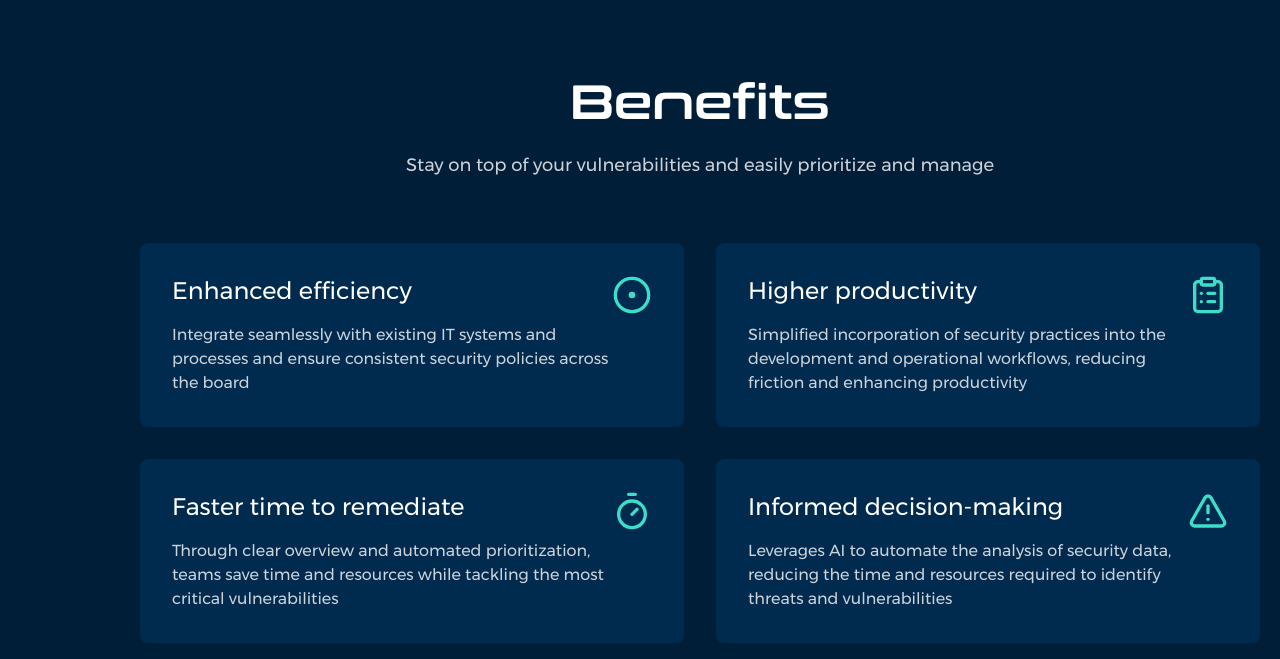
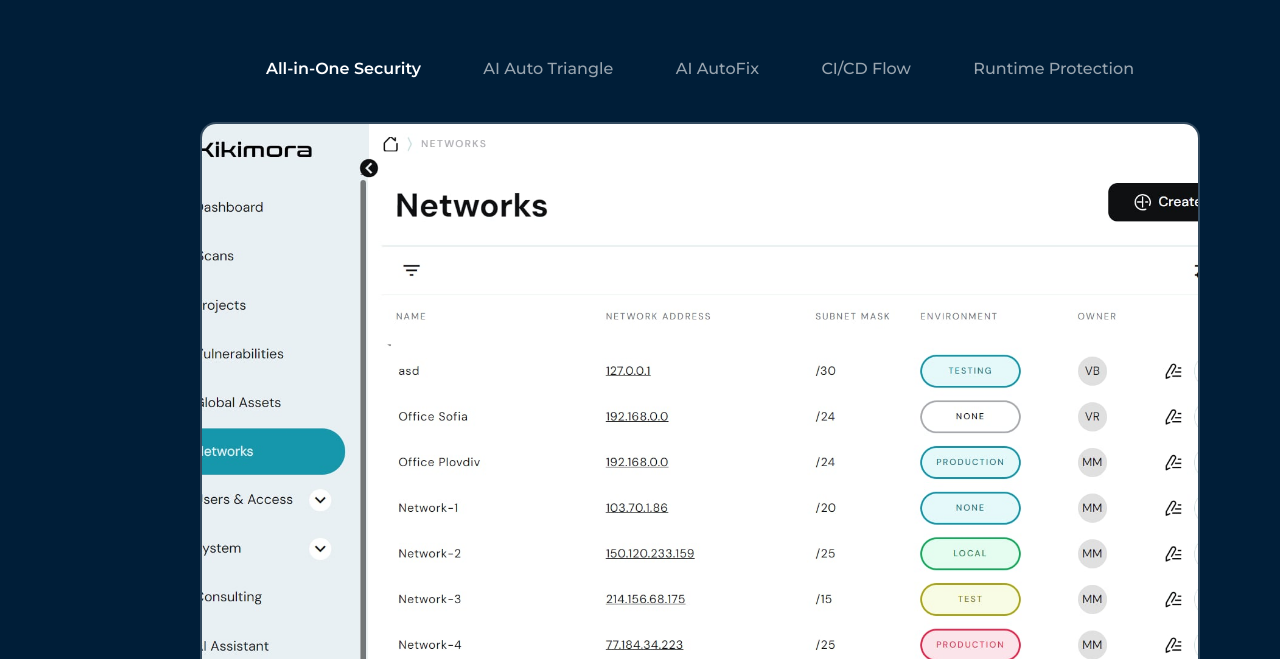
Before and after one commit to NikolaSirakov3/Kikimora-website, a React (Vite) app: page / in a window 1280 px wide. Shown: the part 1201-1860 px from the top of the page. Built offline with nearby package versions, Linux system fonts and the light colour scheme.

Commit message:
Add ImageSwitcher component to App for dynamic image display; enhance user interaction with selectable image options.

```diff
--- a/src/App.tsx
+++ b/src/App.tsx
@@ -16,6 +16,7 @@ import { Blog } from "@/pages/Blog";
 import { BlogPost } from "@/pages/BlogPost";
 import { GetInTouch } from "@/components/home/GetInTouch";
 import { About } from "@/pages/About";
+import { ImageSwitcher } from "@/components/home/ImageSwitcher";
 
 function App() {
   return (
@@ -29,6 +30,7 @@ function App() {
               element={
                 <>
                   <Hero />
+                  <ImageSwitcher />
                   <Benefits />
                   <DevelopersCaseStudy />
                   <Clients />
--- /dev/null
+++ b/src/components/home/ImageSwitcher.tsx
@@ -0,0 +1,62 @@
+import React, { useState } from "react";
+
+interface ImageOption {
+  id: number;
+  label: string;
+  src: string;
+}
+
+const imageOptions: ImageOption[] = [
+  { id: 1, label: "All-in-One Security", src: "/menu1.jfif" },
+  { id: 2, label: "AI Auto Triangle", src: "/menu2.jfif" },
+  { id: 3, label: "AI AutoFix", src: "/menu3.jfif" },
+  { id: 4, label: "CI/CD Flow", src: "/menu4.jfif" },
+  { id: 5, label: "Runtime Protection", src: "/menu5.jfif" },
+];
+
+export function ImageSwitcher() {
+  const [selectedImage, setSelectedImage] = useState<number>(1);
+
+  return (
+    <section className="py-16 px-4 bg-[#001E38]">
+      <div className="flex flex-col items-center gap-8">
+        {/* Image switcher text links */}
+        <div className="flex gap-6 justify-center">
+          {imageOptions.map((option) => (
+            <button
+              key={option.id}
+              onClick={() => setSelectedImage(option.id)}
+              style={{
+                borderRadius: 0,
+                borderTop: "none",
+                borderLeft: "none",
+                borderRight: "none",
+              }}
+              className={`text-base bg-transparent pb-2 outline-none font-montserrat ${
+                selectedImage === option.id
+                  ? "text-white font-semibold"
+                  : "text-white/60"
+              }`}
+            >
+              {option.label}
+            </button>
+          ))}
+        </div>
+
+        {/* Image display with fixed dimensions and white border */}
+        <div className="w-[1000px] h-[600px] relative rounded-2xl border-2 border-white/20 overflow-hidden">
+          {imageOptions.map((option) => (
+            <img
+              key={option.id}
+              src={option.src}
+              alt={`Menu ${option.id}`}
+              className={`w-full h-full object-cover transition-opacity duration-300 absolute top-0 left-0 ${
+                selectedImage === option.id ? "opacity-100" : "opacity-0"
+              }`}
+            />
+          ))}
+        </div>
+      </div>
+    </section>
+  );
+}
```
